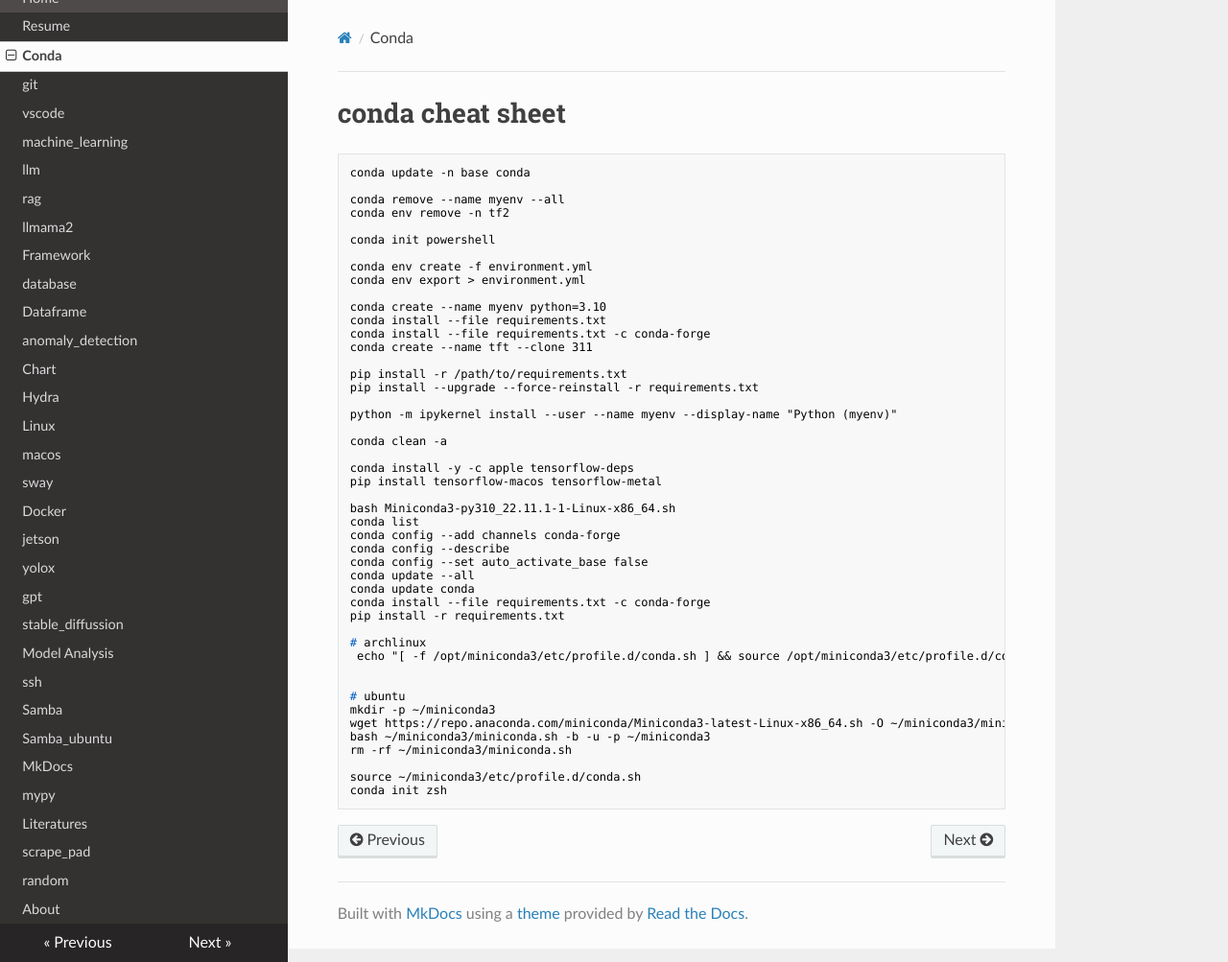
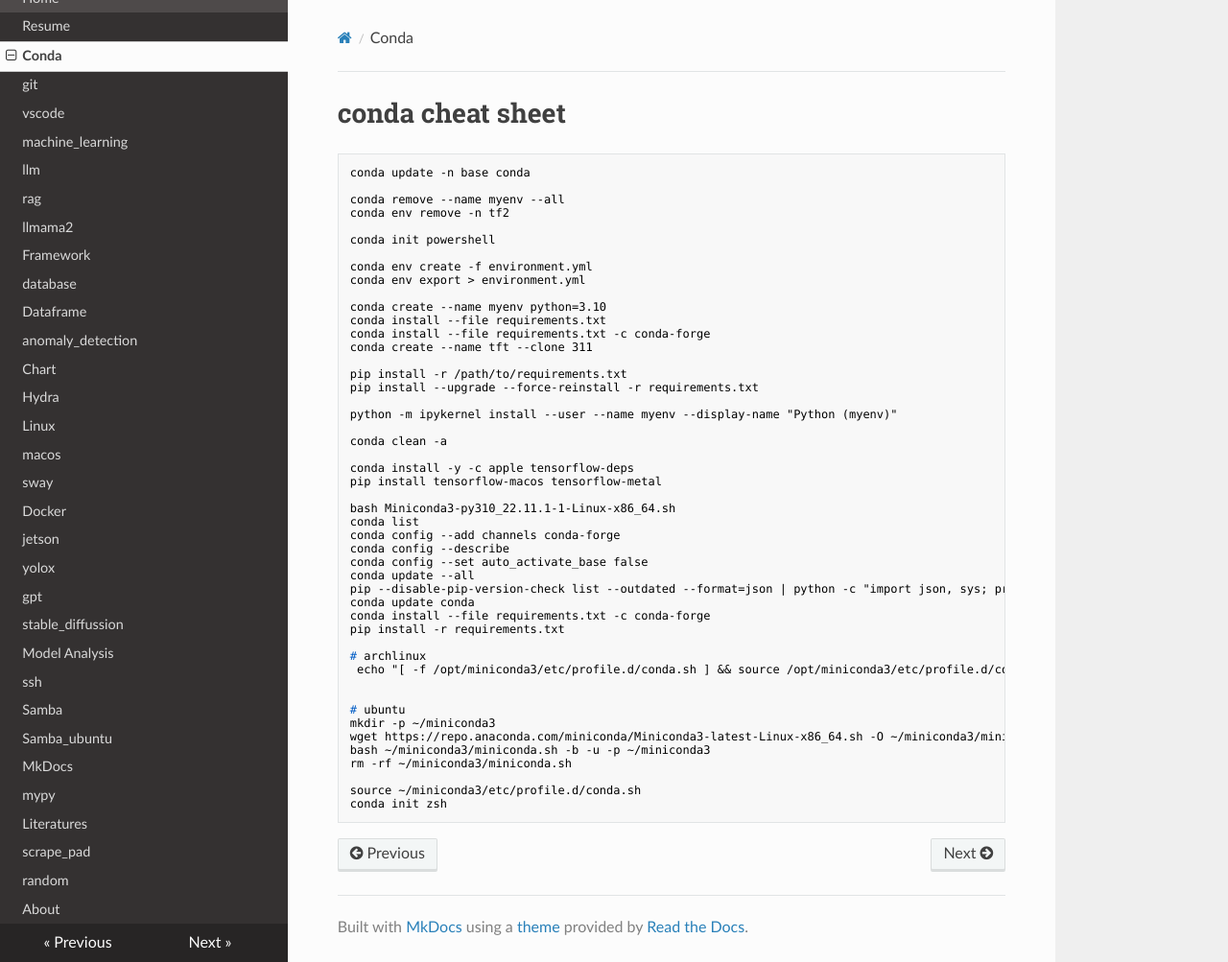
Before and after one commit to furyhawk/124c41, an MkDocs documentation site: the page built from docs/conda.md, in a window 1280 px wide and 1003 px high. Shown: the whole window at 96% size. Built offline with MkDocs 1.6.1, drawn with Linux system fonts in a browser that asks for light colours; nearby versions of some CDN libraries.

Commit message:
feat: update all package

```diff
--- a/docs/conda.md
+++ b/docs/conda.md
@@ -32,6 +32,7 @@
 conda config --describe
 conda config --set auto_activate_base false
 conda update --all
+pip --disable-pip-version-check list --outdated --format=json | python -c "import json, sys; print('\n'.join([x['name'] for x in json.load(sys.stdin)]))" | xargs -n1 pip install -U
 conda update conda
 conda install --file requirements.txt -c conda-forge
 pip install -r requirements.txt
```
